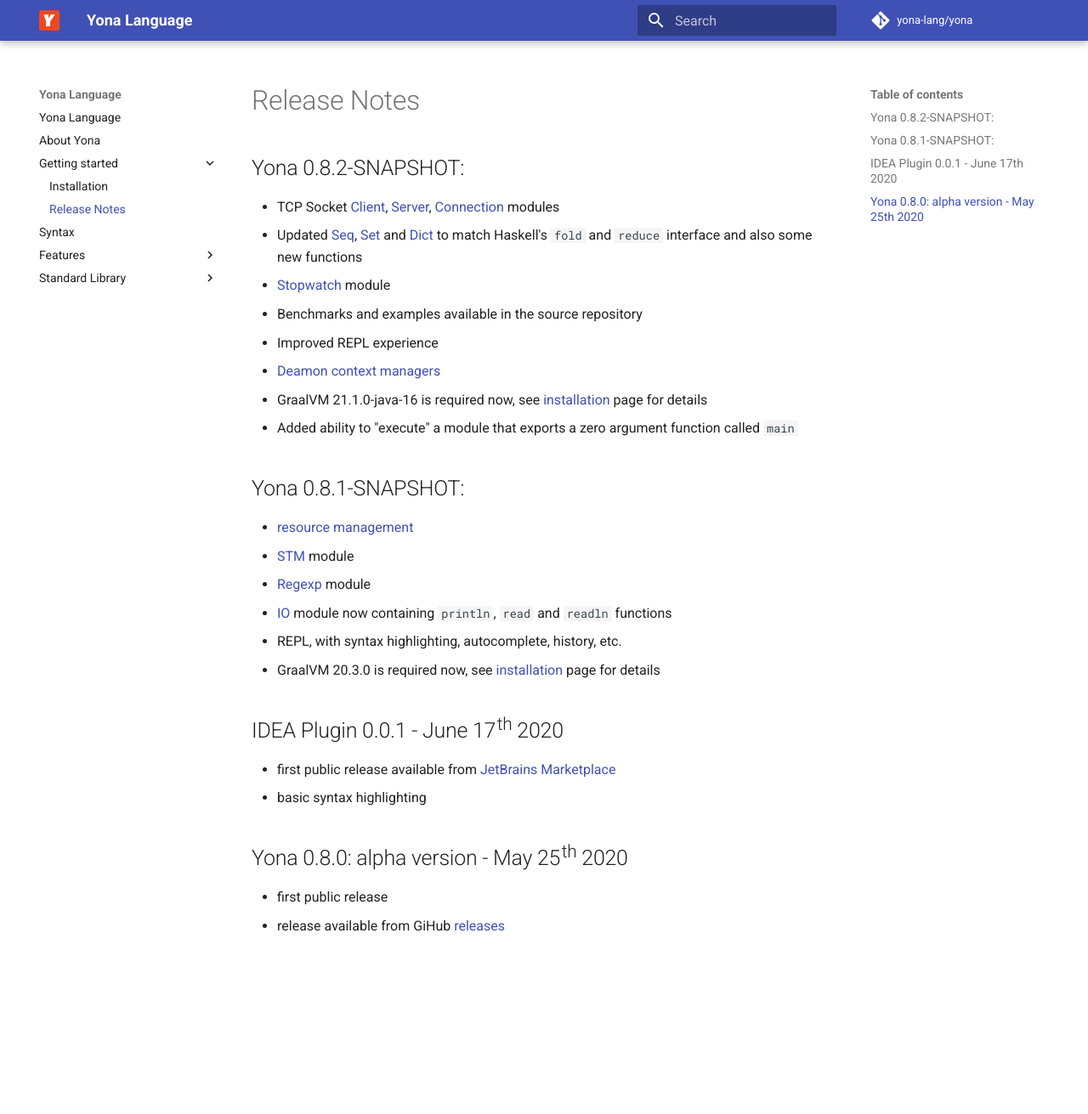
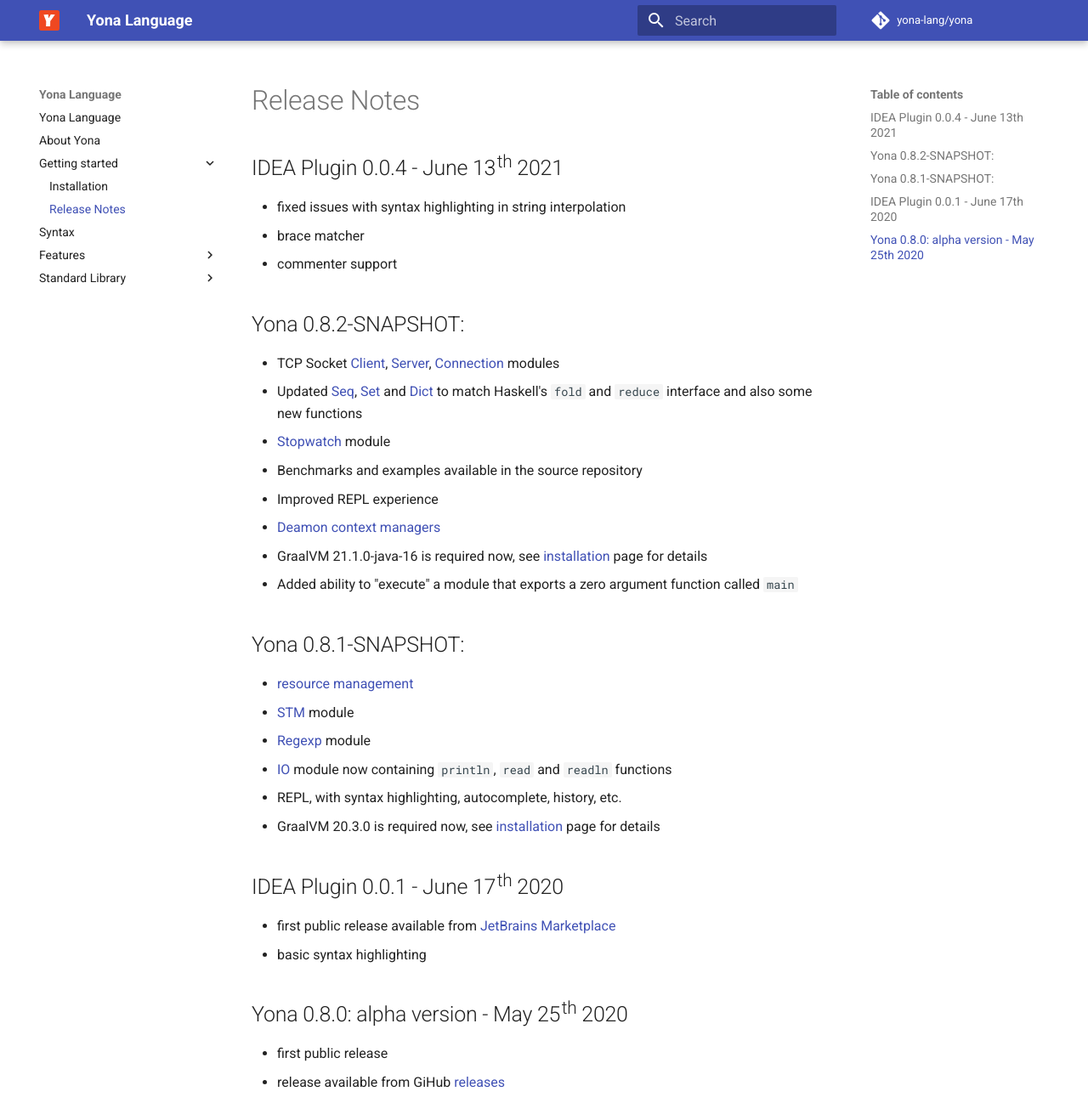
Before and after one commit to yona-lang/homepage, an MkDocs documentation site: the page built from docs/getting_started/release-notes.md, in a window 1280 px wide and 1311 px high. Shown: the whole window at 85% size. Built offline with MkDocs 1.6.1 and Material for MkDocs 9.7.7, drawn with Linux system fonts in a browser that asks for light colours; comment, search, counter and statistics services are not loaded.

Commit message:
plugin 0.0.4

```diff
--- a/docs/getting_started/release-notes.md
+++ b/docs/getting_started/release-notes.md
@@ -1,6 +1,11 @@
 ---
 title: "Release Notes"
 ---
+
+## IDEA Plugin 0.0.4 - June 13th 2021 {: #idea-plugin-0.0.4}
+- fixed issues with syntax highlighting in string interpolation
+- brace matcher
+- commenter support
 
 ## Yona 0.8.2-SNAPSHOT: {: #yona-0.8.2}
 * TCP Socket [Client](/stdlib/socket/tcp/client), [Server](/stdlib/socket/tcp/server), [Connection](/stdlib/socket/tcp/connection) modules
```
Also changed, not shown: docs/index.md (+2 -0 lines).
